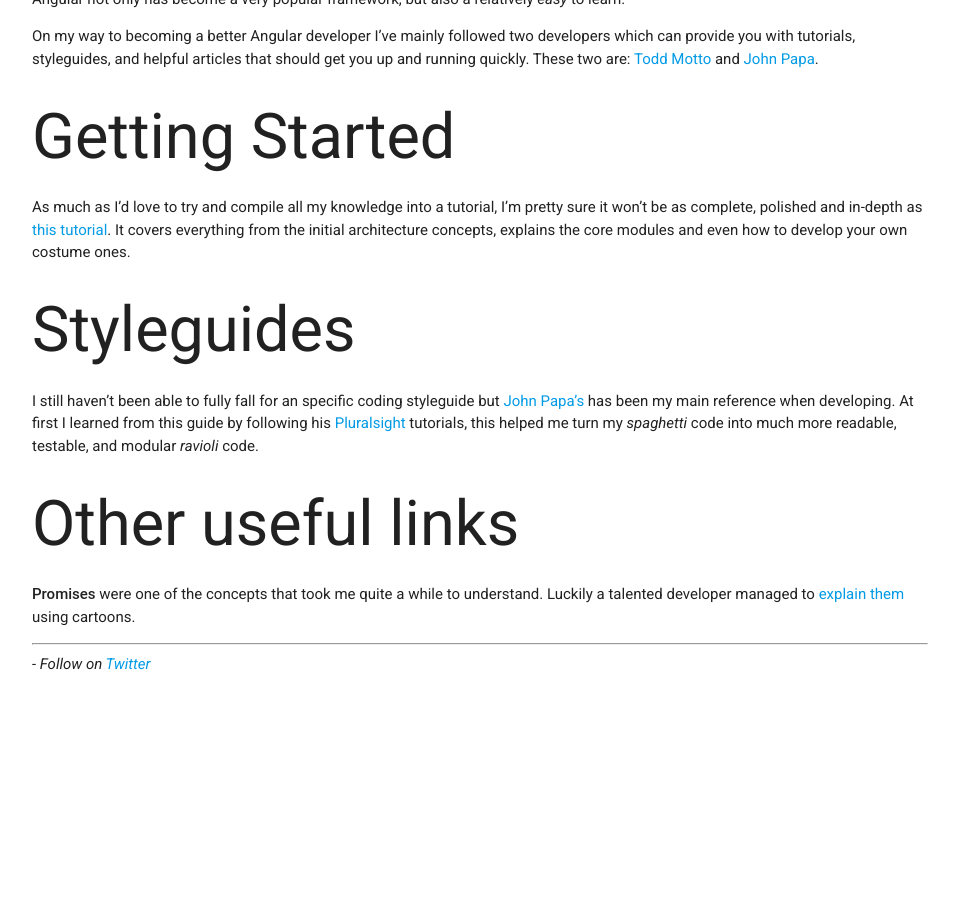
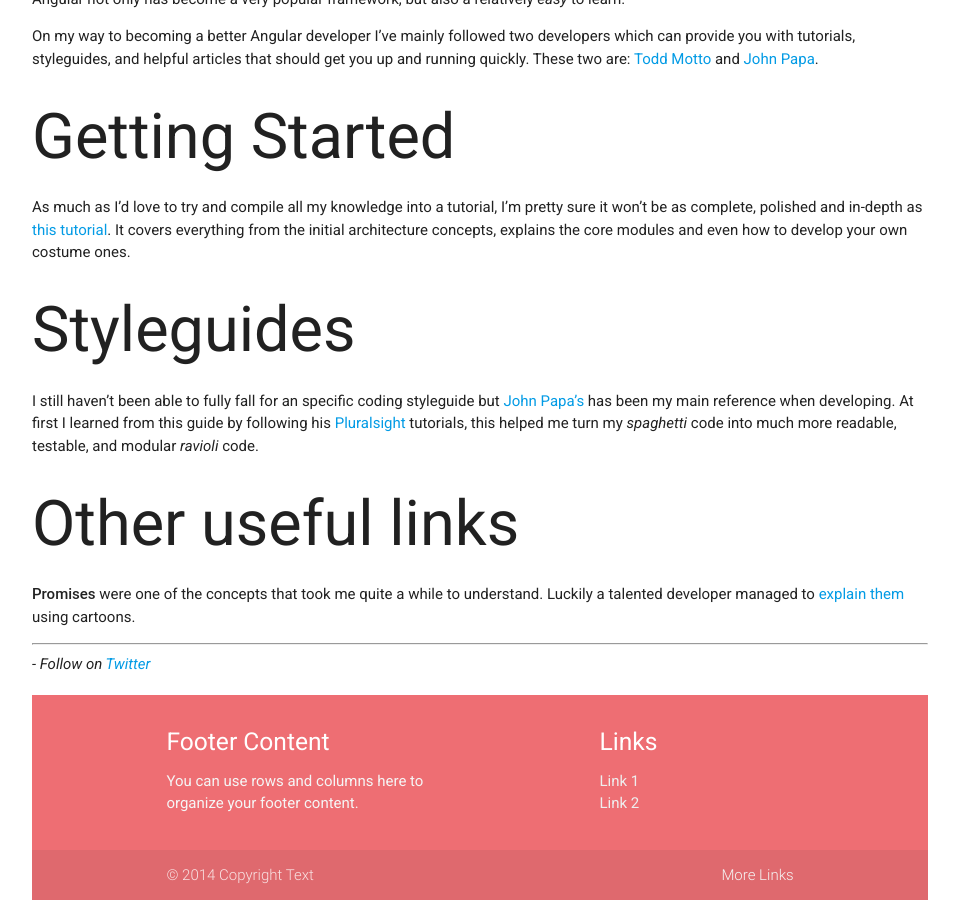
Before and after one commit to s-ramirez/s-ramirez.github.io, a Jekyll site: the page built from _posts/2015-07-02-angular-form-validation.md, in a window 1280 px wide and 900 px high, scrolled down 1033 px. Shown: the whole window, without its empty margins (160-1119 px from the left). Built offline with Jekyll 4.4.1, drawn with Linux system fonts in a browser that asks for light colours; nearby versions of some CDN libraries; some web fonts are replaced; before the commit the page ends 1708 px from its top, so only the background shows below that.

Commit message:
Adding footer layout

```diff
--- a/_includes/footer.html
+++ b/_includes/footer.html
@@ -1,67 +1,23 @@
-<footer class="mdl-mega-footer">
-  <div class="mdl-mega-footer--middle-section">
-    <div class="mdl-mega-footer--drop-down-section">
-      <input class="mdl-mega-footer--heading-checkbox" type="checkbox" checked>
-      <h1 class="mdl-mega-footer--heading">Navigation</h1>
-      <ul class="mdl-mega-footer--link-list">
-        <li><a href="{{site.baseurl | prepend: site.url}}">Home</a></li>
-        {% for page in site.pages %}
-          {% if page.title %}
-            <li><a href="{{ page.url | downcase | prepend: site.baseurl | prepend: site.url }}">{{ page.title }}</a></li>
-          {% endif %}
-        {% endfor %}
-      </ul>
+<footer class="page-footer">
+    <div class="container">
+        <div class="row">
+            <div class="col l6 s12">
+                <h5 class="white-text">Footer Content</h5>
+                <p class="grey-text text-lighten-4">You can use rows and columns here to organize your footer content.</p>
+            </div>
+            <div class="col l4 offset-l2 s12">
+                <h5 class="white-text">Links</h5>
+                  <ul>
+                      <li><a class="grey-text text-lighten-3" href="#!">Link 1</a></li>
+                      <li><a class="grey-text text-lighten-3" href="#!">Link 2</a></li>
+                  </ul>
+            </div>
+        </div>
     </div>
-    <div class="mdl-mega-footer--drop-down-section">
-      <input class="mdl-mega-footer--heading-checkbox" type="checkbox" checked>
-      <h1 class="mdl-mega-footer--heading">Social</h1>
-      <ul class="mdl-mega-footer--link-list">
-        {% if site.email %}
-        <li>
-          <a href="mailto:{{ site.email }}">
-            <i class="material-icons md-16">email</i>
-            {{ site.email }}
-          </a>
-        </li>
-        {% endif %}
-        {% if site.twitter_username %}
-         <li>
-          <a href="https://twitter.com/{{ site.twitter_username }}">
-              <span>
-                <svg width="16" height="16" viewBox="0 0 16 16">
-                  <path fill="#828282" d="M15.969,3.058c-0.586,0.26-1.217,0.436-1.878,0.515c0.675-0.405,1.194-1.045,1.438-1.809
-                  c-0.632,0.375-1.332,0.647-2.076,0.793c-0.596-0.636-1.446-1.033-2.387-1.033c-1.806,0-3.27,1.464-3.27,3.27 c0,0.256,0.029,0.506,0.085,0.745C5.163,5.404,2.753,4.102,1.14,2.124C0.859,2.607,0.698,3.168,0.698,3.767 c0,1.134,0.577,2.135,1.455,2.722C1.616,6.472,1.112,6.325,0.671,6.08c0,0.014,0,0.027,0,0.041c0,1.584,1.127,2.906,2.623,3.206 C3.02,9.402,2.731,9.442,2.433,9.442c-0.211,0-0.416-0.021-0.615-0.059c0.416,1.299,1.624,2.245,3.055,2.271 c-1.119,0.877-2.529,1.4-4.061,1.4c-0.264,0-0.524-0.015-0.78-0.046c1.447,0.928,3.166,1.469,5.013,1.469 c6.015,0,9.304-4.983,9.304-9.304c0-0.142-0.003-0.283-0.009-0.423C14.976,4.29,15.531,3.714,15.969,3.058z"/>
-                </svg>
-              </span>
-              {{ site.twitter_username }}
-            </a>
-          </li>
-        {% endif %}
-        {% if site.github_username %}
-        <li>
-          <a href="https://github.com/{{ site.github_username }}" title="Find me on github! {{site.github_username}}">
-            <svg width="16" height="16" viewBox="0 0 16 16">
-              <path d="M7.999,0.431c-4.285,0-7.76,3.474-7.76,7.761 c0,3.428,2.223,6.337,5.307,7.363c0.388,0.071,0.53-0.168,0.53-0.374c0-0.184-0.007-0.672-0.01-1.32 c-2.159,0.469-2.614-1.04-2.614-1.04c-0.353-0.896-0.862-1.135-0.862-1.135c-0.705-0.481,0.053-0.472,0.053-0.472 c0.779,0.055,1.189,0.8,1.189,0.8c0.692,1.186,1.816,0.843,2.258,0.645c0.071-0.502,0.271-0.843,0.493-1.037 C4.86,11.425,3.049,10.76,3.049,7.786c0-0.847,0.302-1.54,0.799-2.082C3.768,5.507,3.501,4.718,3.924,3.65 c0,0,0.652-0.209,2.134,0.796C6.677,4.273,7.34,4.187,8,4.184c0.659,0.003,1.323,0.089,1.943,0.261 c1.482-1.004,2.132-0.796,2.132-0.796c0.423,1.068,0.157,1.857,0.077,2.054c0.497,0.542,0.798,1.235,0.798,2.082 c0,2.981-1.814,3.637-3.543,3.829c0.279,0.24,0.527,0.713,0.527,1.437c0,1.037-0.01,1.874-0.01,2.129 c0,0.208,0.14,0.449,0.534,0.373c3.081-1.028,5.302-3.935,5.302-7.362C15.76,3.906,12.285,0.431,7.999,0.431z"/>
-            </svg>
-            {{ site.github_username }}
-          </a>
-        </li>
-        {% endif %}
-        {% if site.linkedin_username %}
-          <a href="https://www.linkedin.com/in/{{ site.linkedin_username }}" title="Find me on linkedin! {{site.github_username}}">
-            <svg height="16" version="1.0" viewBox="0 0 32 32" width="16"><g><path id='linked_in_bg' d="M32,30c0,1.104-0.896,2-2,2H2c-1.104,0-2-0.896-2-2V2c0-1.104,0.896-2,2-2h28c1.104,0,2,0.896,2,2V30z" fill="rgb(255,255,255)"/><g><rect fill="rgb(63,81,181)" height="14" width="4" x="7" y="11"/><path d="M20.499,11c-2.791,0-3.271,1.018-3.499,2v-2h-4v14h4v-8c0-1.297,0.703-2,2-2c1.266,0,2,0.688,2,2v8h4v-7    C25,14,24.479,11,20.499,11z" fill="rgb(63,81,181)"/><circle cx="9" cy="8" fill="rgb(63,81,181)" r="2"/></svg>
-            {{ site.linkedin_username }}
-          </a>
-        {% endif %}
-      </ul>
+    <div class="footer-copyright">
+        <div class="container">
+            © 2014 Copyright Text
+            <a class="grey-text text-lighten-4 right" href="#!">More Links</a>
+        </div>
     </div>
-  </div>
-  <div class="mdl-mega-footer--bottom-section">
-    <div class="mdl-logo">
-      {{ site.title }}
-    </div>
-    <ul class="mdl-mega-footer--link-list">
-      <li>{{ site.quote }}</li>
-    </ul>
-  </div>
 </footer>
--- a/_layouts/default.html
+++ b/_layouts/default.html
@@ -16,7 +16,7 @@
         </div>
         <main class="container">
             {{ content }}
-            <!-- {% include footer.html %} -->
+            {% include footer.html %}
         </main>
         <script type="text/javascript" src="https://code.jquery.com/jquery-2.1.1.min.js"></script>
         <script src="{{ site.baseurl | prepend: site.url }}/js/materialize.min.js"></script>
```
